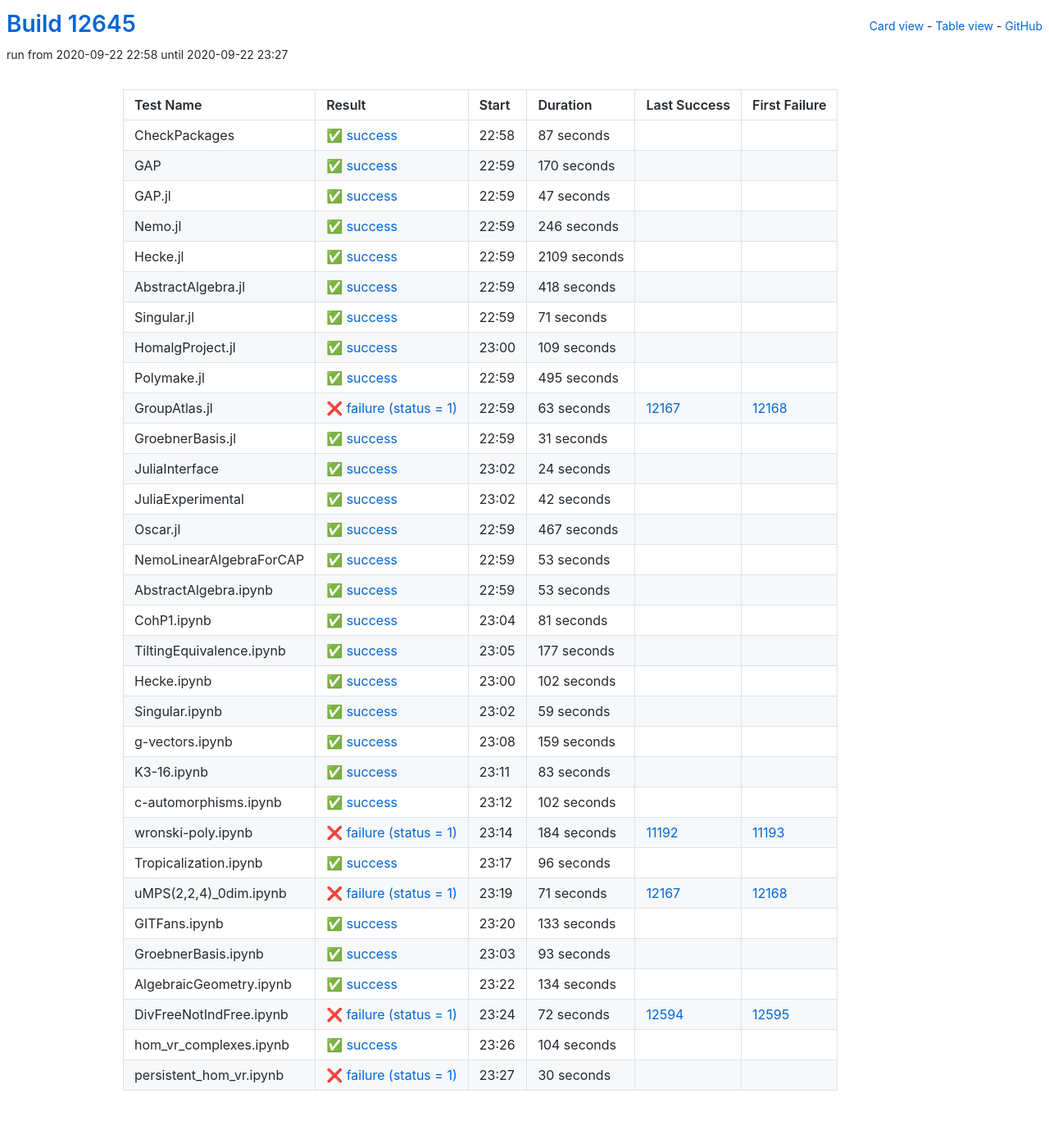
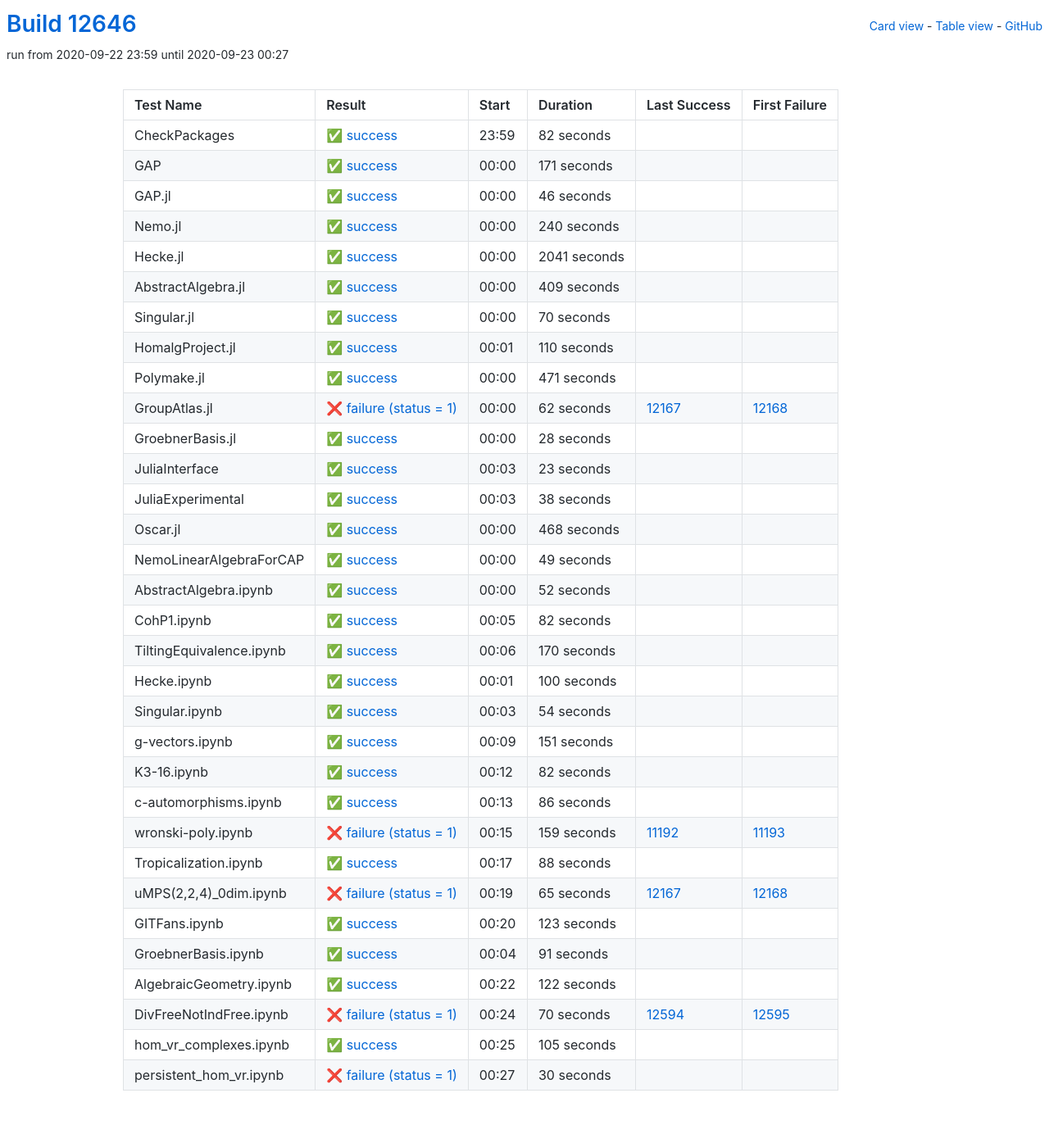
Before and after one commit to oscar-system/oscar-ci-status, a Jekyll site: the page built from table.html, in a window 1280 px wide. Shown: the whole page at 82% size. Built offline with Jekyll 4.4.1, drawn with Linux system fonts in a browser that asks for light colours.

Commit message:
Build #12646

```diff
--- a/_data/ci.yml
+++ b/_data/ci.yml
@@ -1,6 +1,6 @@
 ---
-build: 12645
-build_url: https://oscarci.mathematik.uni-kl.de/job/oscar/12645/
+build: 12646
+build_url: https://oscarci.mathematik.uni-kl.de/job/oscar/12646/
 job: oscar
 organization: oscar-system
 repo: oscar-ci-status
@@ -8,20 +8,212 @@
 tests:
 - name: CheckPackages
   id: checkpackages
-  log: https://oscarci.mathematik.uni-kl.de/job/oscar/12645/artifact/logs/build-12645/CheckPackages.log
-  start: 2020-09-22 22:58
+  log: https://oscarci.mathematik.uni-kl.de/job/oscar/12646/artifact/logs/build-12646/CheckPackages.log
+  start: 2020-09-22 23:59
   success: true
   exitcode: 0
   status: success
-  duration: 87
+  duration: 82
   last_success: false
   last_success_url:
   first_failure: false
   first_failure_url:
 - name: GAP
   id: gap
-  log: https://oscarci.mathematik.uni-kl.de/job/oscar/12645/artifact/logs/build-12645/GAP.log
-  start: 2020-09-22 22:59
+  log: https://oscarci.mathematik.uni-kl.de/job/oscar/12646/artifact/logs/build-12646/GAP.log
+  start: 2020-09-23 00:00
+  success: true
+  exitcode: 0
+  status: success
+  duration: 171
+  last_success: false
+  last_success_url:
+  first_failure: false
+  first_failure_url:
+- name: GAP.jl
+  id: gap-jl
+  log: https://oscarci.mathematik.uni-kl.de/job/oscar/12646/artifact/logs/build-12646/GAP.jl.log
+  start: 2020-09-23 00:00
+  success: true
+  exitcode: 0
+  status: success
+  duration: 46
+  last_success: false
+  last_success_url:
+  first_failure: false
+  first_failure_url:
+- name: Nemo.jl
+  id: nemo-jl
+  log: https://oscarci.mathematik.uni-kl.de/job/oscar/12646/artifact/logs/build-12646/Nemo.jl.log
+  start: 2020-09-23 00:00
+  success: true
+  exitcode: 0
+  status: success
+  duration: 240
+  last_success: false
+  last_success_url:
+  first_failure: false
+  first_failure_url:
+- name: Hecke.jl
+  id: hecke-jl
+  log: https://oscarci.mathematik.uni-kl.de/job/oscar/12646/artifact/logs/build-12646/Hecke.jl.log
+  start: 2020-09-23 00:00
+  success: true
+  exitcode: 0
+  status: success
+  duration: 2041
+  last_success: false
+  last_success_url:
+  first_failure: false
+  first_failure_url:
+- name: AbstractAlgebra.jl
+  id: abstractalgebra-jl
+  log: https://oscarci.mathematik.uni-kl.de/job/oscar/12646/artifact/logs/build-12646/AbstractAlgebra.jl.log
+  start: 2020-09-23 00:00
+  success: true
+  exitcode: 0
+  status: success
+  duration: 409
+  last_success: false
+  last_success_url:
+  first_failure: false
+  first_failure_url:
+- name: Singular.jl
+  id: singular-jl
+  log: https://oscarci.mathematik.uni-kl.de/job/oscar/12646/artifact/logs/build-12646/Singular.jl.log
+  start: 2020-09-23 00:00
+  success: true
+  exitcode: 0
+  status: success
+  duration: 70
+  last_success: false
+  last_success_url:
+  first_failure: false
+  first_failure_url:
+- name: HomalgProject.jl
+  id: homalgproject-jl
+  log: https://oscarci.mathematik.uni-kl.de/job/oscar/12646/artifact/logs/build-12646/HomalgProject.jl.log
+  start: 2020-09-23 00:01
+  success: true
+  exitcode: 0
+  status: success
+  duration: 110
+  last_success: false
+  last_success_url:
+  first_failure: false
+  first_failure_url:
+- name: Polymake.jl
+  id: polymake-jl
+  log: https://oscarci.mathematik.uni-kl.de/job/oscar/12646/artifact/logs/build-12646/Polymake.jl.log
+  start: 2020-09-23 00:00
+  success: true
+  exitcode: 0
+  status: success
+  duration: 471
+  last_success: false
+  last_success_url:
+  first_failure: false
+  first_failure_url:
+- name: GroupAtlas.jl
+  id: groupatlas-jl
+  log: https://oscarci.mathematik.uni-kl.de/job/oscar/12646/artifact/logs/build-12646/GroupAtlas.jl.log
+  start: 2020-09-23 00:00
+  success: false
+  exitcode: 1
+  status: failure
+  duration: 62
+  last_success: 12167
+  last_success_url: https://oscarci.mathematik.uni-kl.de/job/oscar/12167/
+  first_failure: 12168
+  first_failure_url: https://oscarci.mathematik.uni-kl.de/job/oscar/12168/
+- name: GroebnerBasis.jl
+  id: groebnerbasis-jl
+  log: https://oscarci.mathematik.uni-kl.de/job/oscar/12646/artifact/logs/build-12646/GroebnerBasis.jl.log
+  start: 2020-09-23 00:00
+  success: true
+  exitcode: 0
+  status: success
+  duration: 28
+  last_success: false
+  last_success_url:
+  first_failure: false
+  first_failure_url:
+- name: JuliaInterface
+  id: juliainterface
+  log: https://oscarci.mathematik.uni-kl.de/job/oscar/12646/artifact/logs/build-12646/JuliaInterface.log
+  start: 2020-09-23 00:03
+  success: true
+  exitcode: 0
+  status: success
+  duration: 23
+  last_success: false
+  last_success_url:
+  first_failure: false
+  first_failure_url:
+- name: JuliaExperimental
+  id: juliaexperimental
+  log: https://oscarci.mathematik.uni-kl.de/job/oscar/12646/artifact/logs/build-12646/JuliaExperimental.log
+  start: 2020-09-23 00:03
+  success: true
+  exitcode: 0
+  status: success
+  duration: 38
+  last_success: false
+  last_success_url:
+  first_failure: false
+  first_failure_url:
+- name: Oscar.jl
+  id: oscar-jl
+  log: https://oscarci.mathematik.uni-kl.de/job/oscar/12646/artifact/logs/build-12646/Oscar.jl.log
+  start: 2020-09-23 00:00
+  success: true
+  exitcode: 0
+  status: success
+  duration: 468
+  last_success: false
+  last_success_url:
+  first_failure: false
+  first_failure_url:
+- name: NemoLinearAlgebraForCAP
+  id: nemolinearalgebraforcap
+  log: https://oscarci.mathematik.uni-kl.de/job/oscar/12646/artifact/logs/build-12646/NemoLinearAlgebraForCAP.log
+  start: 2020-09-23 00:00
+  success: true
+  exitcode: 0
+  status: success
+  duration: 49
+  last_success: false
+  last_success_url:
+  first_failure: false
+  first_failure_url:
+- name: AbstractAlgebra.ipynb
+  id: abstractalgebra-ipynb
+  log: https://oscarci.mathematik.uni-kl.de/job/oscar/12646/artifact/logs/build-12646/AbstractAlgebra.ipynb.log
+  start: 2020-09-23 00:00
+  success: true
+  exitcode: 0
+  status: success
+  duration: 52
+  last_success: false
+  last_success_url:
+  first_failure: false
+  first_failure_url:
+- name: CohP1.ipynb
+  id: cohp1-ipynb
+  log: https://oscarci.mathematik.uni-kl.de/job/oscar/12646/artifact/logs/build-12646/CohP1.ipynb.log
+  start: 2020-09-23 00:05
+  success: true
+  exitcode: 0
+  status: success
+  duration: 82
+  last_success: false
+  last_success_url:
+  first_failure: false
+  first_failure_url:
+- name: TiltingEquivalence.ipynb
+  id: tiltingequivalence-ipynb
+  log: https://oscarci.mathematik.uni-kl.de/job/oscar/12646/artifact/logs/build-12646/TiltingEquivalence.ipynb.log
+  start: 2020-09-23 00:06
   success: true
   exitcode: 0
   status: success
@@ -30,358 +222,166 @@
   last_success_url:
   first_failure: false
   first_failure_url:
-- name: GAP.jl
-  id: gap-jl
-  log: https://oscarci.mathematik.uni-kl.de/job/oscar/12645/artifact/logs/build-12645/GAP.jl.log
-  start: 2020-09-22 22:59
+- name: Hecke.ipynb
+  id: hecke-ipynb
+  log: https://oscarci.mathematik.uni-kl.de/job/oscar/12646/artifact/logs/build-12646/Hecke.ipynb.log
+  start: 2020-09-23 00:01
   success: true
   exitcode: 0
   status: success
-  duration: 47
-  last_success: false
-  last_success_url:
-  first_failure: false
-  first_failure_url:
-- name: Nemo.jl
-  id: nemo-jl
-  log: https://oscarci.mathematik.uni-kl.de/job/oscar/12645/artifact/logs/build-12645/Nemo.jl.log
-  start: 2020-09-22 22:59
-  success: true
-  exitcode: 0
-  status: success
-  duration: 246
-  last_success: false
-  last_success_url:
-  first_failure: false
-  first_failure_url:
-- name: Hecke.jl
-  id: hecke-jl
-  log: https://oscarci.mathematik.uni-kl.de/job/oscar/12645/artifact/logs/build-12645/Hecke.jl.log
-  start: 2020-09-22 22:59
-  success: true
-  exitcode: 0
-  status: success
-  duration: 2109
-  last_success: false
-  last_success_url:
-  first_failure: false
-  first_failure_url:
-- name: AbstractAlgebra.jl
-  id: abstractalgebra-jl
-  log: https://oscarci.mathematik.uni-kl.de/job/oscar/12645/artifact/logs/build-12645/AbstractAlgebra.jl.log
-  start: 2020-09-22 22:59
-  success: true
-  exitcode: 0
-  status: success
-  duration: 418
-  last_success: false
-  last_success_url:
-  first_failure: false
-  first_failure_url:
-- name: Singular.jl
-  id: singular-jl
-  log: https://oscarci.mathematik.uni-kl.de/job/oscar/12645/artifact/logs/build-12645/Singular.jl.log
-  start: 2020-09-22 22:59
-  success: true
-  exitcode: 0
-  status: success
-  duration: 71
-  last_success: false
-  last_success_url:
-  first_failure: false
-  first_failure_url:
-- name: HomalgProject.jl
-  id: homalgproject-jl
-  log: https://oscarci.mathematik.uni-kl.de/job/oscar/12645/artifact/logs/build-12645/HomalgProject.jl.log
-  start: 2020-09-22 23:00
-  success: true
-  exitcode: 0
-  status: success
-  duration: 109
-  last_success: false
-  last_success_url:
-  first_failure: false
-  first_failure_url:
-- name: Polymake.jl
-  id: polymake-jl
-  log: https://oscarci.mathematik.uni-kl.de/job/oscar/12645/artifact/logs/build-12645/Polymake.jl.log
-  start: 2020-09-22 22:59
-  success: true
-  exitcode: 0
-  status: success
-  duration: 495
-  last_success: false
-  last_success_url:
-  first_failure: false
-  first_failure_url:
-- name: GroupAtlas.jl
-  id: groupatlas-jl
-  log: https://oscarci.mathematik.uni-kl.de/job/oscar/12645/artifact/logs/build-12645/GroupAtlas.jl.log
-  start: 2020-09-22 22:59
-  success: false
-  exitcode: 1
-  status: failure
-  duration: 63
-  last_success: 12167
-  last_success_url: https://oscarci.mathematik.uni-kl.de/job/oscar/12167/
-  first_failure: 12168
-  first_failure_url: https://oscarci.mathematik.uni-kl.de/job/oscar/12168/
-- name: GroebnerBasis.jl
-  id: groebnerbasis-jl
-  log: https://oscarci.mathematik.uni-kl.de/job/oscar/12645/artifact/logs/build-12645/GroebnerBasis.jl.log
-  start: 2020-09-22 22:59
-  success: true
-  exitcode: 0
-  status: success
-  duration: 31
-  last_success: false
-  last_success_url:
-  first_failure: false
-  first_failure_url:
-- name: JuliaInterface
-  id: juliainterface
-  log: https://oscarci.mathematik.uni-kl.de/job/oscar/12645/artifact/logs/build-12645/JuliaInterface.log
-  start: 2020-09-22 23:02
-  success: true
-  exitcode: 0
-  status: success
-  duration: 24
-  last_success: false
-  last_success_url:
-  first_failure: false
-  first_failure_url:
-- name: JuliaExperimental
-  id: juliaexperimental
-  log: https://oscarci.mathematik.uni-kl.de/job/oscar/12645/artifact/logs/build-12645/JuliaExperimental.log
-  start: 2020-09-22 23:02
-  success: true
-  exitcode: 0
-  status: success
-  duration: 42
-  last_success: false
-  last_success_url:
-  first_failure: false
-  first_failure_url:
-- name: Oscar.jl
-  id: oscar-jl
-  log: https://oscarci.mathematik.uni-kl.de/job/oscar/12645/artifact/logs/build-12645/Oscar.jl.log
-  start: 2020-09-22 22:59
-  success: true
-  exitcode: 0
-  status: success
-  duration: 467
-  last_success: false
-  last_success_url:
-  first_failure: false
-  first_failure_url:
-- name: NemoLinearAlgebraForCAP
-  id: nemolinearalgebraforcap
-  log: https://oscarci.mathematik.uni-kl.de/job/oscar/12645/artifact/logs/build-12645/NemoLinearAlgebraForCAP.log
-  start: 2020-09-22 22:59
-  success: true
-  exitcode: 0
-  status: success
-  duration: 53
-  last_success: false
-  last_success_url:
-  first_failure: false
-  first_failure_url:
-- name: AbstractAlgebra.ipynb
-  id: abstractalgebra-ipynb
-  log: https://oscarci.mathematik.uni-kl.de/job/oscar/12645/artifact/logs/build-12645/AbstractAlgebra.ipynb.log
-  start: 2020-09-22 22:59
-  success: true
-  exitcode: 0
-  status: success
-  duration: 53
-  last_success: false
-  last_success_url:
-  first_failure: false
-  first_failure_url:
-- name: CohP1.ipynb
-  id: cohp1-ipynb
-  log: https://oscarci.mathematik.uni-kl.de/job/oscar/12645/artifact/logs/build-12645/CohP1.ipynb.log
-  start: 2020-09-22 23:04
-  success: true
-  exitcode: 0
-  status: success
-  duration: 81
-  last_success: false
-  last_success_url:
-  first_failure: false
-  first_failure_url:
-- name: TiltingEquivalence.ipynb
-  id: tiltingequivalence-ipynb
-  log: https://oscarci.mathematik.uni-kl.de/job/oscar/12645/artifact/logs/build-12645/TiltingEquivalence.ipynb.log
-  start: 2020-09-22 23:05
-  success: true
-  exitcode: 0
-  status: success
-  duration: 177
-  last_success: false
-  last_success_url:
-  first_failure: false
-  first_failure_url:
-- name: Hecke.ipynb
-  id: hecke-ipynb
-  log: https://oscarci.mathematik.uni-kl.de/job/oscar/12645/artifact/logs/build-12645/Hecke.ipynb.log
-  start: 2020-09-22 23:00
-  success: true
-  exitcode: 0
-  status: success
-  duration: 102
+  duration: 100
   last_success: false
   last_success_url:
   first_failure: false
   first_failure_url:
 - name: Singular.ipynb
   id: singular-ipynb
-  log: https://oscarci.mathematik.uni-kl.de/job/oscar/12645/artifact/logs/build-12645/Singular.ipynb.log
-  start: 2020-09-22 23:02
+  log: https://oscarci.mathematik.uni-kl.de/job/oscar/12646/artifact/logs/build-12646/Singular.ipynb.log
+  start: 2020-09-23 00:03
   success: true
   exitcode: 0
   status: success
-  duration: 59
+  duration: 54
   last_success: false
   last_success_url:
   first_failure: false
   first_failure_url:
 - name: g-vectors.ipynb
   id: g-vectors-ipynb
-  log: https://oscarci.mathematik.uni-kl.de/job/oscar/12645/artifact/logs/build-12645/g-vectors.ipynb.log
-  start: 2020-09-22 23:08
+  log: https://oscarci.mathematik.uni-kl.de/job/oscar/12646/artifact/logs/build-12646/g-vectors.ipynb.log
+  start: 2020-09-23 00:09
   success: true
   exitcode: 0
   status: success
-  duration: 159
+  duration: 151
   last_success: false
   last_success_url:
   first_failure: false
   first_failure_url:
 - name: K3-16.ipynb
   id: k3-16-ipynb
-  log: https://oscarci.mathematik.uni-kl.de/job/oscar/12645/artifact/logs/build-12645/K3-16.ipynb.log
-  start: 2020-09-22 23:11
+  log: https://oscarci.mathematik.uni-kl.de/job/oscar/12646/artifact/logs/build-12646/K3-16.ipynb.log
+  start: 2020-09-23 00:12
   success: true
   exitcode: 0
   status: success
-  duration: 83
+  duration: 82
   last_success: false
   last_success_url:
   first_failure: false
   first_failure_url:
 - name: c-automorphisms.ipynb
   id: c-automorphisms-ipynb
-  log: https://oscarci.mathematik.uni-kl.de/job/oscar/12645/artifact/logs/build-12645/c-automorphisms.ipynb.log
-  start: 2020-09-22 23:12
+  log: https://oscarci.mathematik.uni-kl.de/job/oscar/12646/artifact/logs/build-12646/c-automorphisms.ipynb.log
+  start: 2020-09-23 00:13
   success: true
   exitcode: 0
   status: success
-  duration: 102
+  duration: 86
   last_success: false
   last_success_url:
   first_failure: false
   first_failure_url:
 - name: wronski-poly.ipynb
   id: wronski-poly-ipynb
-  log: https://oscarci.mathematik.uni-kl.de/job/oscar/12645/artifact/logs/build-12645/wronski-poly.ipynb.log
-  start: 2020-09-22 23:14
+  log: https://oscarci.mathematik.uni-kl.de/job/oscar/12646/artifact/logs/build-12646/wronski-poly.ipynb.log
+  start: 2020-09-23 00:15
   success: false
   exitcode: 1
   status: failure
-  duration: 184
+  duration: 159
   last_success: 11192
   last_success_url: https://oscarci.mathematik.uni-kl.de/job/oscar/11192/
   first_failure: 11193
   first_failure_url: https://oscarci.mathematik.uni-kl.de/job/oscar/11193/
 - name: Tropicalization.ipynb
   id: tropicalization-ipynb
-  log: https://oscarci.mathematik.uni-kl.de/job/oscar/12645/artifact/logs/build-12645/Tropicalization.ipynb.log
-  start: 2020-09-22 23:17
+  log: https://oscarci.mathematik.uni-kl.de/job/oscar/12646/artifact/logs/build-12646/Tropicalization.ipynb.log
+  start: 2020-09-23 00:17
   success: true
   exitcode: 0
   status: success
-  duration: 96
+  duration: 88
   last_success: false
   last_success_url:
   first_failure: false
   first_failure_url:
 - name: uMPS(2,2,4)_0dim.ipynb
   id: umps-2-2-4-0dim-ipynb
-  log: https://oscarci.mathematik.uni-kl.de/job/oscar/12645/artifact/logs/build-12645/uMPS-2-2-4-_0dim.ipynb.log
-  start: 2020-09-22 23:19
+  log: https://oscarci.mathematik.uni-kl.de/job/oscar/12646/artifact/logs/build-12646/uMPS-2-2-4-_0dim.ipynb.log
+  start: 2020-09-23 00:19
   success: false
   exitcode: 1
   status: failure
-  duration: 71
+  duration: 65
   last_success: 12167
   last_success_url: https://oscarci.mathematik.uni-kl.de/job/oscar/12167/
   first_failure: 12168
   first_failure_url: https://oscarci.mathematik.uni-kl.de/job/oscar/12168/
 - name: GITFans.ipynb
   id: gitfans-ipynb
-  log: https://oscarci.mathematik.uni-kl.de/job/oscar/12645/artifact/logs/build-12645/GITFans.ipynb.log
-  start: 2020-09-22 23:20
+  log: https://oscarci.mathematik.uni-kl.de/job/oscar/12646/artifact/logs/build-12646/GITFans.ipynb.log
+  start: 2020-09-23 00:20
   success: true
   exitcode: 0
   status: success
-  duration: 133
+  duration: 123
   last_success: false
   last_success_url:
   first_failure: false
   first_failure_url:
 - name: GroebnerBasis.ipynb
   id: groebnerbasis-ipynb
-  log: https://oscarci.mathematik.uni-kl.de/job/oscar/12645/artifact/logs/build-12645/GroebnerBasis.ipynb.log
-  start: 2020-09-22 23:03
+  log: https://oscarci.mathematik.uni-kl.de/job/oscar/12646/artifact/logs/build-12646/GroebnerBasis.ipynb.log
+  start: 2020-09-23 00:04
   success: true
   exitcode: 0
   status: success
-  duration: 93
+  duration: 91
   last_success: false
   last_success_url:
   first_failure: false
   first_failure_url:
 - name: AlgebraicGeometry.ipynb
   id: algebraicgeometry-ipynb
-  log: https://oscarci.mathematik.uni-kl.de/job/oscar/12645/artifact/logs/build-12645/AlgebraicGeometry.ipynb.log
-  start: 2020-09-22 23:22
+  log: https://oscarci.mathematik.uni-kl.de/job/oscar/12646/artifact/logs/build-12646/AlgebraicGeometry.ipynb.log
+  start: 2020-09-23 00:22
   success: true
   exitcode: 0
   status: success
-  duration: 134
+  duration: 122
   last_success: false
   last_success_url:
   first_failure: false
   first_failure_url:
 - name: DivFreeNotIndFree.ipynb
   id: divfreenotindfree-ipynb
-  log: https://oscarci.mathematik.uni-kl.de/job/oscar/12645/artifact/logs/build-12645/DivFreeNotIndFree.ipynb.log
-  start: 2020-09-22 23:24
+  log: https://oscarci.mathematik.uni-kl.de/job/oscar/12646/artifact/logs/build-12646/DivFreeNotIndFree.ipynb.log
+  start: 2020-09-23 00:24
   success: false
   exitcode: 1
   status: failure
-  duration: 72
+  duration: 70
   last_success: 12594
   last_success_url: https://oscarci.mathematik.uni-kl.de/job/oscar/12594/
   first_failure: 12595
   first_failure_url: https://oscarci.mathematik.uni-kl.de/job/oscar/12595/
 - name: hom_vr_complexes.ipynb
   id: hom-vr-complexes-ipynb
-  log: https://oscarci.mathematik.uni-kl.de/job/oscar/12645/artifact/logs/build-12645/hom_vr_complexes.ipynb.log
-  start: 2020-09-22 23:26
+  log: https://oscarci.mathematik.uni-kl.de/job/oscar/12646/artifact/logs/build-12646/hom_vr_complexes.ipynb.log
+  start: 2020-09-23 00:25
   success: true
   exitcode: 0
   status: success
-  duration: 104
+  duration: 105
   last_success: false
   last_success_url:
   first_failure: false
   first_failure_url:
 - name: persistent_hom_vr.ipynb
   id: persistent-hom-vr-ipynb
-  log: https://oscarci.mathematik.uni-kl.de/job/oscar/12645/artifact/logs/build-12645/persistent_hom_vr.ipynb.log
-  start: 2020-09-22 23:27
+  log: https://oscarci.mathematik.uni-kl.de/job/oscar/12646/artifact/logs/build-12646/persistent_hom_vr.ipynb.log
+  start: 2020-09-23 00:27
   success: false
   exitcode: 1
   status: failure
```
Also changed, not shown: README.md.
